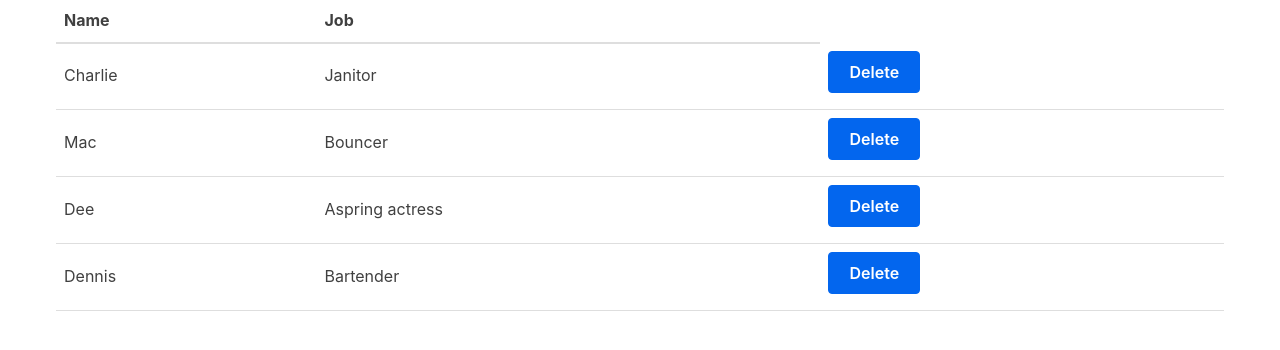
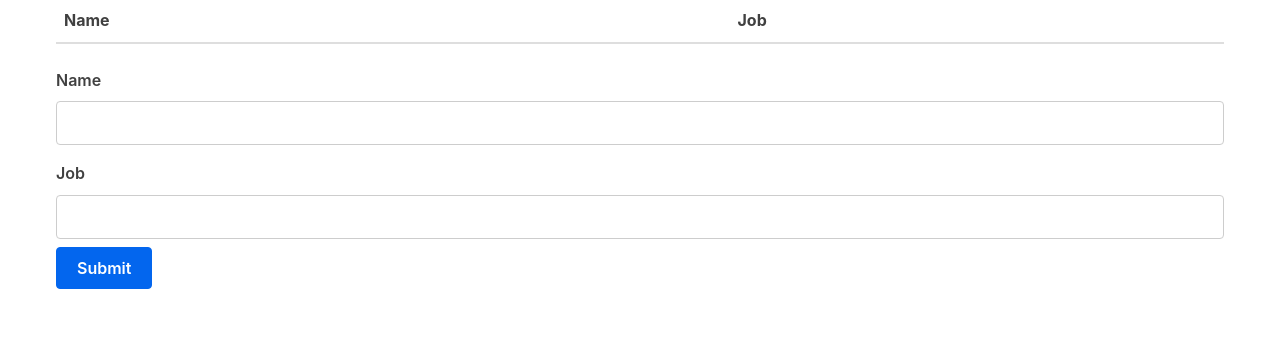
Before and after one commit to mmendesas/react-tutorial, a React (Create React App) app: page / in a window 1280 px wide. Shown: the top 350 px of the page. Built offline with nearby package versions, Linux system fonts and the light colour scheme.

Commit message:
finishing simple crud

```diff
--- a/src/App.js
+++ b/src/App.js
@@ -1,15 +1,11 @@
 import React, { Component } from 'react';
 
 import Table from './Table';
+import Form from './Form';
 class App extends Component {
 
     state = {
-        characters: [
-            { 'name': 'Charlie', 'job': 'Janitor' },
-            { 'name': 'Mac', 'job': 'Bouncer' },
-            { 'name': 'Dee', 'job': 'Aspring actress' },
-            { 'name': 'Dennis', 'job': 'Bartender' }
-        ]
+        characters: []
     };
 
     removeCharacter = index => {
@@ -22,6 +18,12 @@
         });
     }
 
+    handleSubmit = character => {
+        this.setState({
+            characters: [...this.state.characters, character]
+        });
+    }
+
     render() {
         return (
             <div className="container">
@@ -29,6 +31,7 @@
                     characterData={this.state.characters}
                     removeCharacter={this.removeCharacter}
                 />
+                <Form handleSubmit={this.handleSubmit} />
             </div>
         );
     }
--- /dev/null
+++ b/src/Form.js
@@ -0,0 +1,57 @@
+import React, { Component } from 'react';
+
+class Form extends Component {
+
+    constructor(props) {
+        super(props);
+
+        this.initialState = {
+            name: '',
+            job: ''
+        }
+
+        this.state = this.initialState;
+    }
+
+    handleChange = event => {
+        const { name, value } = event.target;
+        this.setState({
+            [name]: value
+        })
+    }
+
+    submitForm = () => {
+        this.props.handleSubmit(this.state);
+        this.setState(this.initialState);
+    }
+
+    render() {
+        const { name, job } = this.state;
+
+        return (
+            <form>
+                <label>Name</label>
+                <input
+                    type="text"
+                    name="name"
+                    value={name}
+                    onChange={this.handleChange}
+                />
+                <label>Job</label>
+                <input
+                    type="text"
+                    name="job"
+                    value={job}
+                    onChange={this.handleChange}
+                />
+                <input
+                    type="button"
+                    value="Submit"
+                    onClick={this.submitForm}
+                />
+            </form>
+        );
+    }
+}
+
+export default Form;
```
